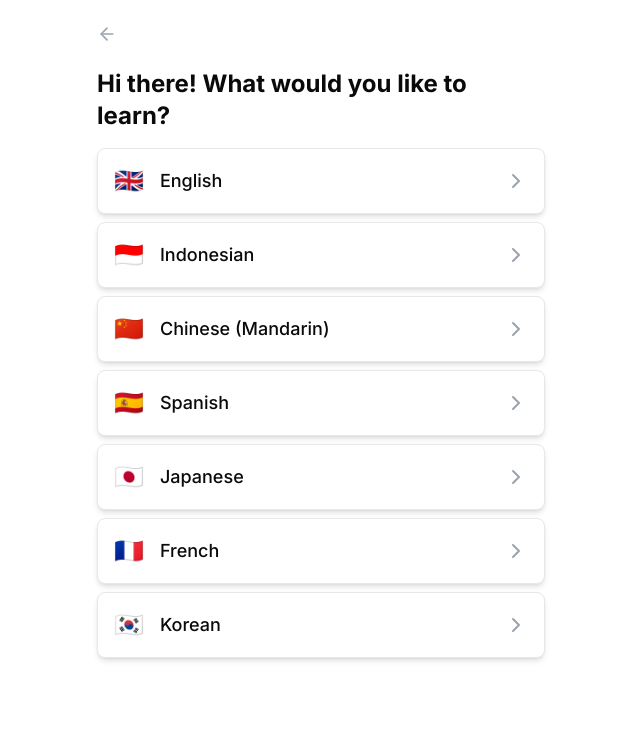
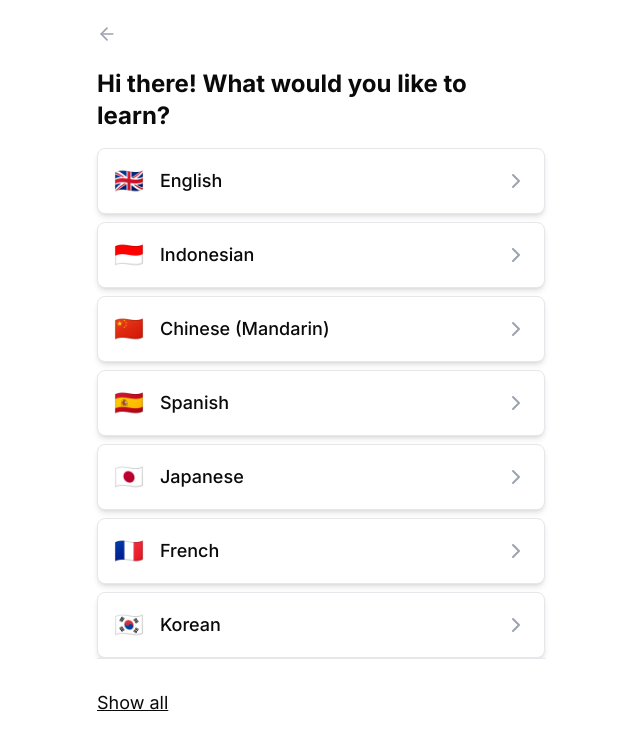
Before and after one commit to fatjan/tutorly, a Next.js app: page /language-selection in a window 1280 px wide. Shown: the top 750 px of the page, without its empty margins (319-959 px from the left). Built offline with nearby package versions, Linux system fonts and the light colour scheme.

Commit message:
add Show all button

```diff
--- a/app/(pick-language)/language-selection/page.js
+++ b/app/(pick-language)/language-selection/page.js
@@ -51,6 +51,11 @@ export default function LanguageSelectionPage() {
             </LanguageCard>
           ))}
         </div>
+        <div className="bottom-0 left-0 bg-white border-t pt-4">
+          <button className="w-full h-14 text-left">
+            <span className="text-lg underline">Show all</span>
+          </button>
+        </div>
       </div>
     </div>
   );
```
